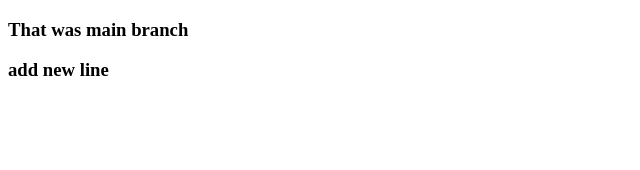
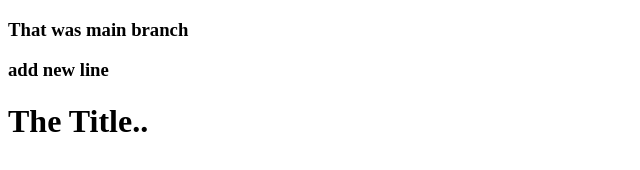
Before and after one commit to Tamilrasu/FirstRepo, a plain HTML site: page index.html in a window 1280 px wide. Shown: the whole page, without its empty margins (0-640 px from the left). Drawn offline with Linux system fonts and the light colour scheme.

Commit message:
add h1 tag.

```diff
--- a/index.html
+++ b/index.html
@@ -10,5 +10,7 @@
         That was main branch
         <p>add new line </p>
     </h3>
+
+    <h1>The Title..</h1>
 </body>
 </html>
```
